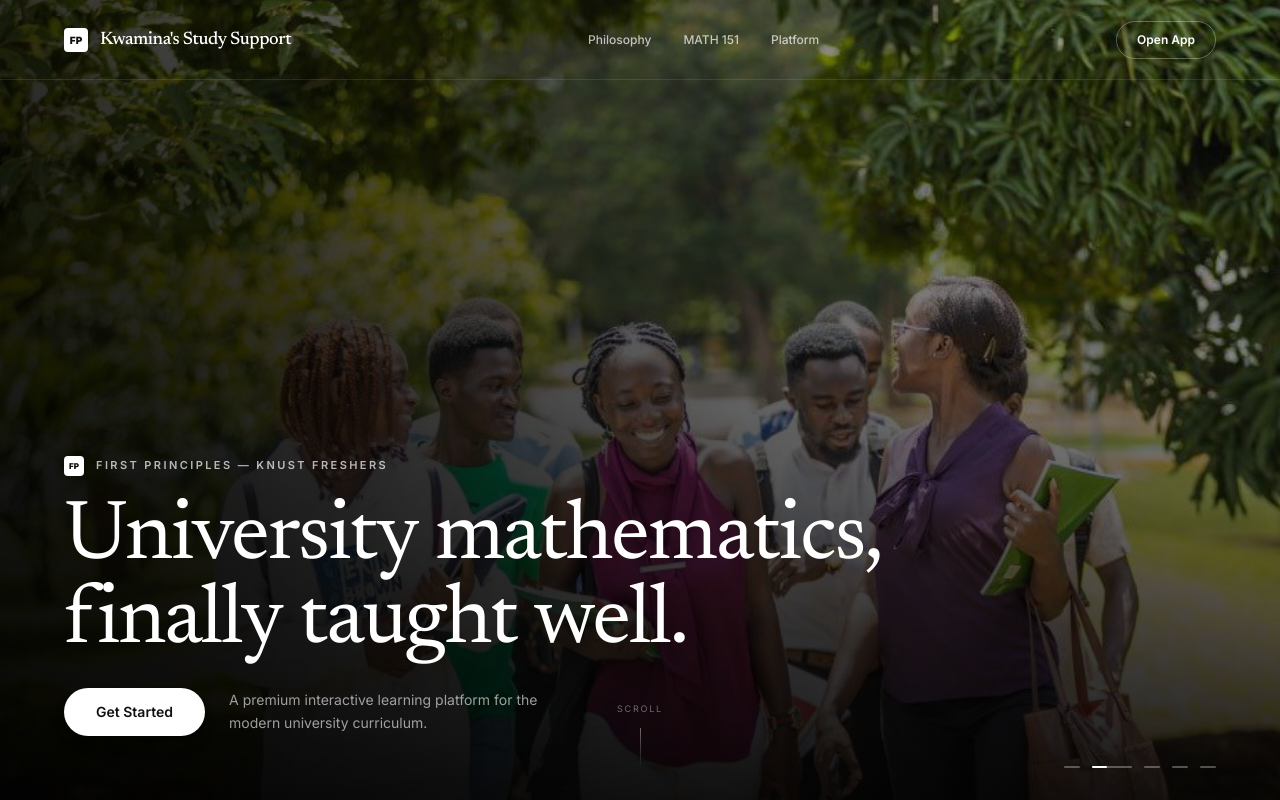
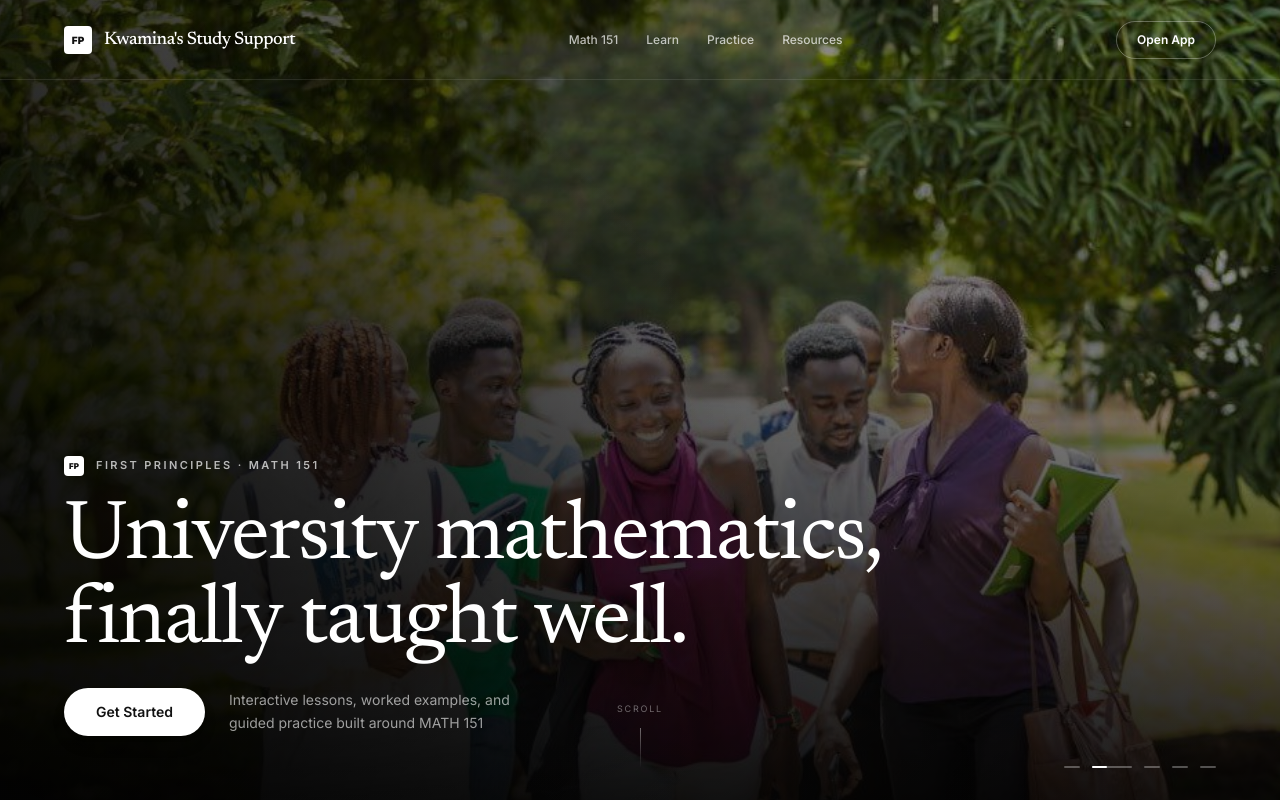
Before and after one commit to studysupport-ato/firstprinciple, a Next.js app: page / in a window 1280 px wide. Shown: the top 800 px of the page. Built offline with nearby package versions, Linux system fonts and the light colour scheme.

Commit message:
Update homepage navigation and messaging

```diff
--- a/app/(marketing)/layout.tsx
+++ b/app/(marketing)/layout.tsx
@@ -44,25 +44,30 @@ export default function MarketingLayout({
             : "bg-transparent border-b border-white/10"
         }`}
       >
-        <div className="flex items-center gap-3">
-          <div className={`w-6 h-6 rounded-sm flex items-center justify-center transition-colors duration-500 ${isSolid ? "bg-[#111111]" : "bg-white"}`}>
+        <div className="flex min-w-0 items-center gap-3">
+          <div className={`flex h-7 w-7 shrink-0 items-center justify-center rounded-sm transition-colors duration-500 ${isSolid ? "bg-[#111111]" : "bg-white"}`}>
             <span className={`text-[10px] font-black transition-colors duration-500 ${isSolid ? "text-white" : "text-[#111111]"}`}>FP</span>
           </div>
-          <span className={`font-serif text-lg font-medium tracking-tight transition-colors duration-500 ${isSolid ? "text-[#111111]" : "text-white"}`}>
+          <span className={`whitespace-nowrap font-serif text-lg font-medium tracking-tight transition-colors duration-500 ${isSolid ? "text-[#111111]" : "text-white"}`}>
             Kwamina&apos;s Study Support
           </span>
         </div>
 
-        <nav className="hidden md:flex items-center gap-8">
-          {["Philosophy", "MATH 151", "Platform"].map((item) => (
+        <nav className="hidden items-center gap-7 md:flex">
+          {[
+            { label: "Math 151", href: "#interactive-systems" },
+            { label: "Learn", href: "#lesson-environment" },
+            { label: "Practice", href: "#practice" },
+            { label: "Resources", href: "#platform" },
+          ].map((item) => (
             <a
-              key={item}
-              href="#"
+              key={item.label}
+              href={item.href}
               className={`text-xs font-sans font-medium transition-colors duration-500 ${
                 isSolid ? "text-[#666666] hover:text-[#111111]" : "text-white/70 hover:text-white"
               }`}
             >
-              {item}
+              {item.label}
             </a>
           ))}
         </nav>
--- a/components/marketing/CourseDiscovery.tsx
+++ b/components/marketing/CourseDiscovery.tsx
@@ -35,7 +35,7 @@ const courses = [
 
 export function CourseDiscovery() {
   return (
-    <section className="py-32 bg-[#F7F7F8] border-t border-[#E5E5E5]">
+    <section id="platform" className="py-32 bg-[#F7F7F8] border-t border-[#E5E5E5]">
       <div className="max-w-[1440px] mx-auto px-8 md:px-16">
 
         <AnimatedItem className="mb-16 flex flex-col items-center text-center">
--- a/components/marketing/Hero.tsx
+++ b/components/marketing/Hero.tsx
@@ -168,7 +168,7 @@ export function Hero() {
             <span className="text-[#111111] text-[8px] font-black">FP</span>
           </div>
           <span className="font-sans text-[11px] tracking-[0.22em] uppercase text-white/70 font-semibold">
-            First Principles — KNUST Freshers
+            FIRST PRINCIPLES · MATH 151
           </span>
         </motion.div>
 
@@ -196,7 +196,7 @@ export function Hero() {
             Get Started
           </button>
           <p className="font-sans text-sm text-white/60 max-w-xs leading-relaxed">
-            A premium interactive learning platform for the modern university curriculum.
+            Interactive lessons, worked examples, and guided practice built around MATH 151
           </p>
         </motion.div>
 
--- a/components/marketing/InteractiveDemo.tsx
+++ b/components/marketing/InteractiveDemo.tsx
@@ -54,7 +54,7 @@ export function InteractiveDemo() {
   }, []);
 
   return (
-    <section className="py-32 bg-white border-t border-[#E5E5E5] overflow-hidden">
+    <section id="interactive-systems" className="py-32 bg-white border-t border-[#E5E5E5] overflow-hidden">
       <div className="max-w-[1440px] mx-auto px-8 md:px-16">
 
         {/* Header */}
--- a/components/marketing/LessonExperience.tsx
+++ b/components/marketing/LessonExperience.tsx
@@ -6,7 +6,7 @@ import { motion } from "framer-motion";
 
 export function LessonExperience() {
   return (
-    <section className="py-32 bg-white overflow-hidden">
+    <section id="lesson-environment" className="py-32 bg-white overflow-hidden">
       <div className="max-w-[1440px] mx-auto px-8 md:px-16">
 
         <div className="grid grid-cols-1 lg:grid-cols-2 gap-16 items-center">
--- a/components/marketing/PracticeDemo.tsx
+++ b/components/marketing/PracticeDemo.tsx
@@ -22,7 +22,7 @@ export function PracticeDemo() {
   const isCorrect = selected && question.options.find(o => o.id === selected)?.correct;
 
   return (
-    <section className="py-32 bg-[#F7F7F8]">
+    <section id="practice" className="py-32 bg-[#F7F7F8]">
       <div className="max-w-[1440px] mx-auto px-8 md:px-16">
 
         <div className="grid grid-cols-1 lg:grid-cols-2 gap-16 items-center">
```
